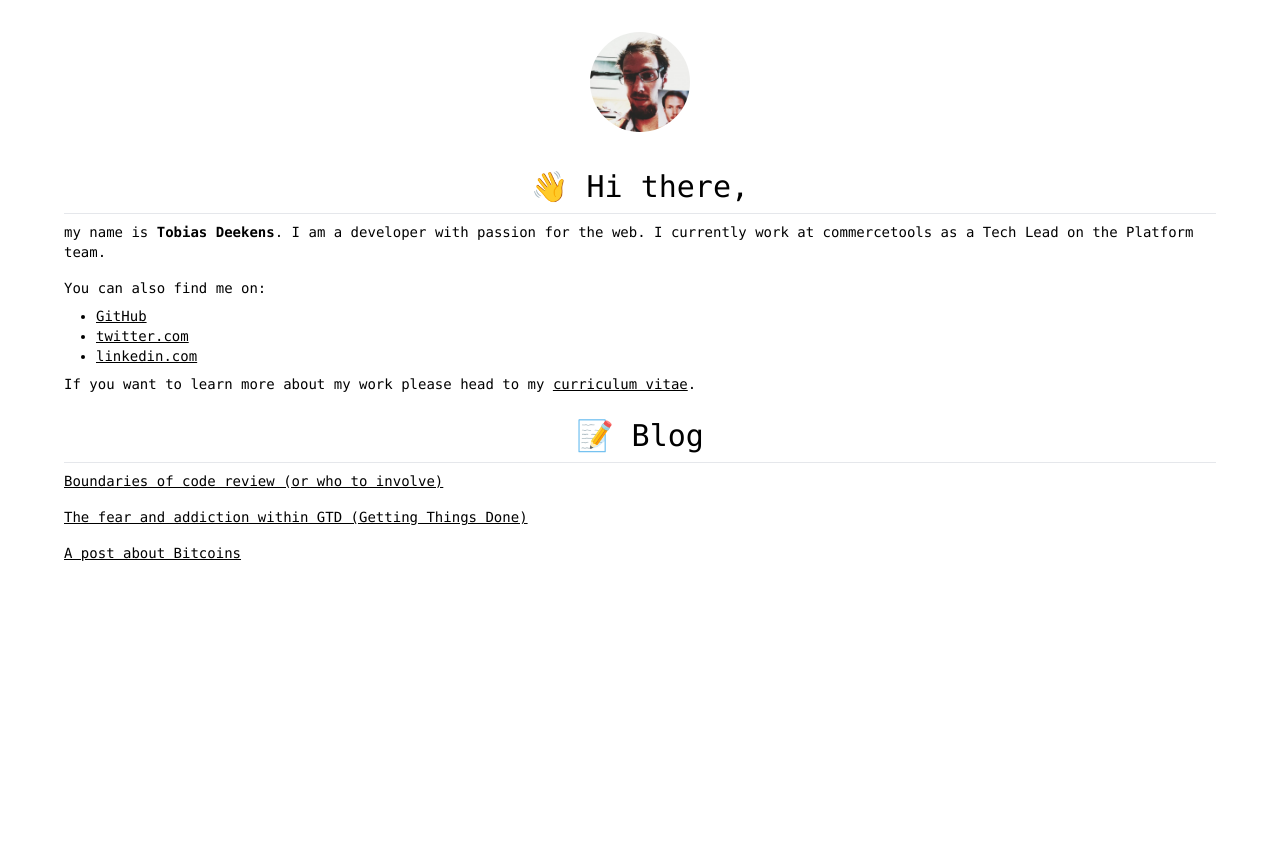
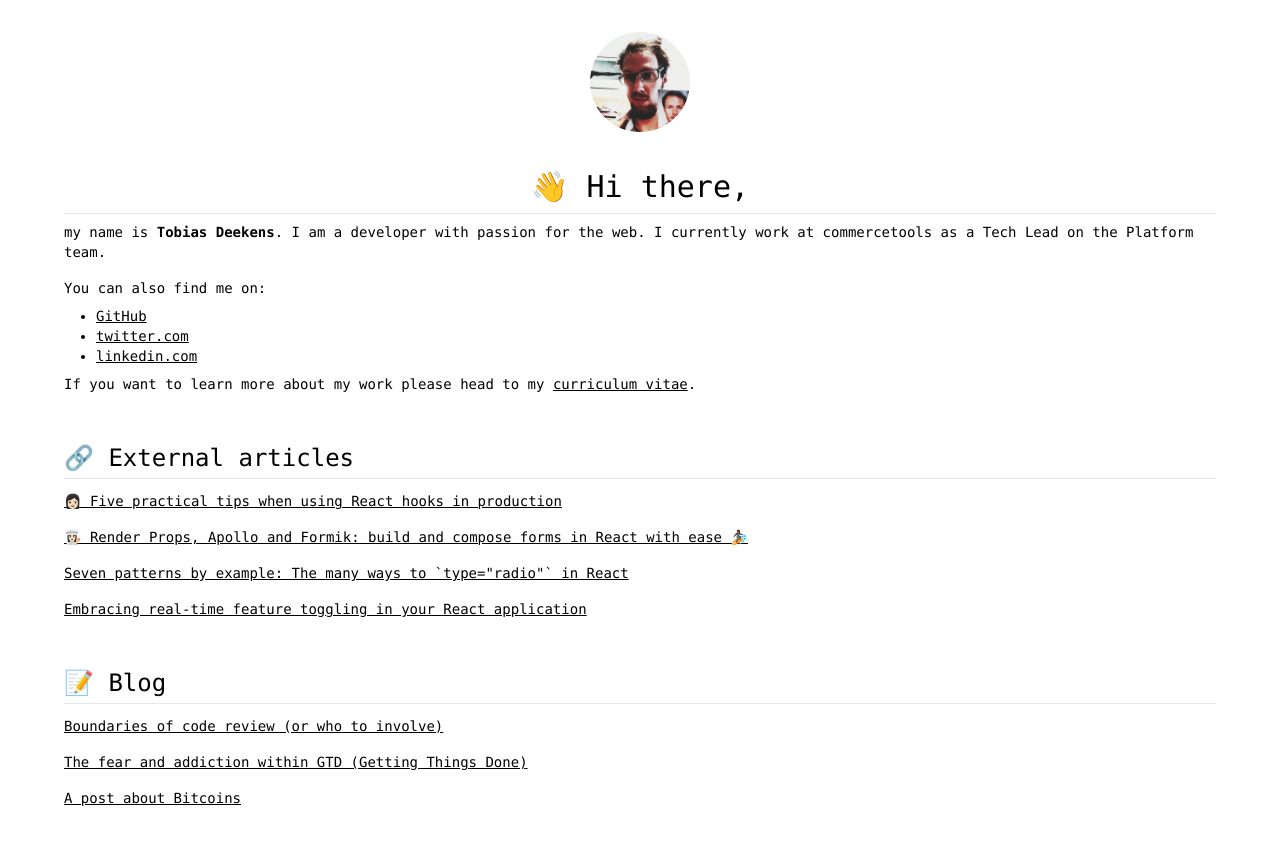
Before and after one commit to tdeekens/tdeekens.name, a Next.js app: page / in a window 1280 px wide. Shown: the top 844 px of the page. Before the commit the page ends 800 px from the top, so only its background shows below. Built offline with nearby package versions, Linux system fonts and the light colour scheme.

Commit message:
feat: add external articles

```diff
--- a/_posts/0001-boundaries-of-code-review-or-who-to-involve.mdx
+++ b/_posts/0001-boundaries-of-code-review-or-who-to-involve.mdx
@@ -1,7 +1,7 @@
 ---
 title: Boundaries of code review (or who to involve)
 slug: boundaries-of-code-review-or-who-to-involve
-isPublished: true
+draft: false
 ---
 
 Software engineering seems to agree that code review is a meaningful and important activity. Still, it seems to disagree on how to carry out the act and who to involve. Pre and post commit review is often thrown into the bowl, stirred up and boiled with efficiency (time to production) spices - a mostly misleading argument. It should however be a first class citizen and priority to software development otherwise it will be perceived as a bottleneck and inevitably be pushed in to a corner or even discarded.
--- a/_posts/0002-the-fear-and-addiction-within-gtd-getting-things-done.mdx
+++ b/_posts/0002-the-fear-and-addiction-within-gtd-getting-things-done.mdx
@@ -1,7 +1,7 @@
 ---
 title: The fear and addiction within GTD (Getting Things Done)
 slug: the-fear-and-addiction-within-gtd-getting-things-done
-isPublished: true
+draft: false
 ---
 
 > Getting things done for the sake of getting them done has a high risk of getting the wrong overall thing done.
--- a/_posts/0003-a-post-about-bitcoins.mdx
+++ b/_posts/0003-a-post-about-bitcoins.mdx
@@ -1,7 +1,7 @@
 ---
 title: A post about Bitcoins
 slug: a-post-about-bitcoins
-isPublished: true
+draft: false
 ---
 
 When I started writing on this everybody was living the hype of it. By pretending being busy I accidentally waited for low tide. Moreover it should be said that I don't even owe any dime of this non-governmentally controlled currency. Lastly, you won't find any references in this. I am blogging, bloggers don't need proof, they aggregate what they read. No argument will be stood up for in this but maybe it'll make somebody think and chuckle.
--- a/pages/index.tsx
+++ b/pages/index.tsx
@@ -13,6 +13,7 @@ type THomeProps = {
   posts: Array<{
     title: string;
     slug: string;
+    draft: boolean;
   }>;
 };
 
@@ -70,15 +71,44 @@ const Home = (props: THomeProps) => (
         </Text.Paragraph>
       </section>
 
-      <section className="my-4">
-        <Text.Headline as="h1">📝 Blog</Text.Headline>
-        {props.posts.map((post) => (
-          <Text.Paragraph key={post.slug}>
-            <Link href={`posts/${post.slug}`} passHref>
-              <a className="underline hover:no-underline">{post.title}</a>
-            </Link>
-          </Text.Paragraph>
-        ))}
+      <section className="my-8">
+        <Text.Headline as="h2">🔗 External articles</Text.Headline>
+        <Text.Paragraph>
+          <ExternalLink href="https://techblog.commercetools.com/five-practical-tips-when-using-react-hooks-in-production-990a79745229">
+            👩🏻 Five practical tips when using React hooks in production
+          </ExternalLink>
+        </Text.Paragraph>
+        <Text.Paragraph>
+          <ExternalLink href="https://techblog.commercetools.com/render-props-apollo-and-formik-build-and-compose-forms-in-react-with-ease-f79a594be239">
+            👩🏻‍🍳 Render Props, Apollo and Formik: build and compose forms in React
+            with ease 🏄🏾‍
+          </ExternalLink>
+        </Text.Paragraph>
+        <Text.Paragraph>
+          <ExternalLink href="https://techblog.commercetools.com/seven-patterns-by-example-the-many-ways-to-type-radio-in-react-bfe14322bb6f">
+            Seven patterns by example: The many ways to `type=&quot;radio&quot;`
+            in React
+          </ExternalLink>
+        </Text.Paragraph>
+        <Text.Paragraph>
+          <ExternalLink href="https://techblog.commercetools.com/embracing-real-time-feature-toggling-in-your-react-application-a5e6052716a9">
+            Embracing real-time feature toggling in your React application
+          </ExternalLink>
+        </Text.Paragraph>
+      </section>
+
+      <section className="my-8">
+        <Text.Headline as="h2">📝 Blog</Text.Headline>
+        {props.posts.map(
+          (post) =>
+            !post.draft && (
+              <Text.Paragraph key={post.slug}>
+                <Link href={`posts/${post.slug}`} passHref>
+                  <a className="underline hover:no-underline">{post.title}</a>
+                </Link>
+              </Text.Paragraph>
+            )
+        )}
       </section>
     </div>
   </>
@@ -95,6 +125,7 @@ export const getStaticProps = async () => {
     return {
       title: parsedWithFrontmatter.data.title,
       slug: parsedWithFrontmatter.data.slug,
+      draft: parsedWithFrontmatter.data.draft,
     };
   });
 
```
